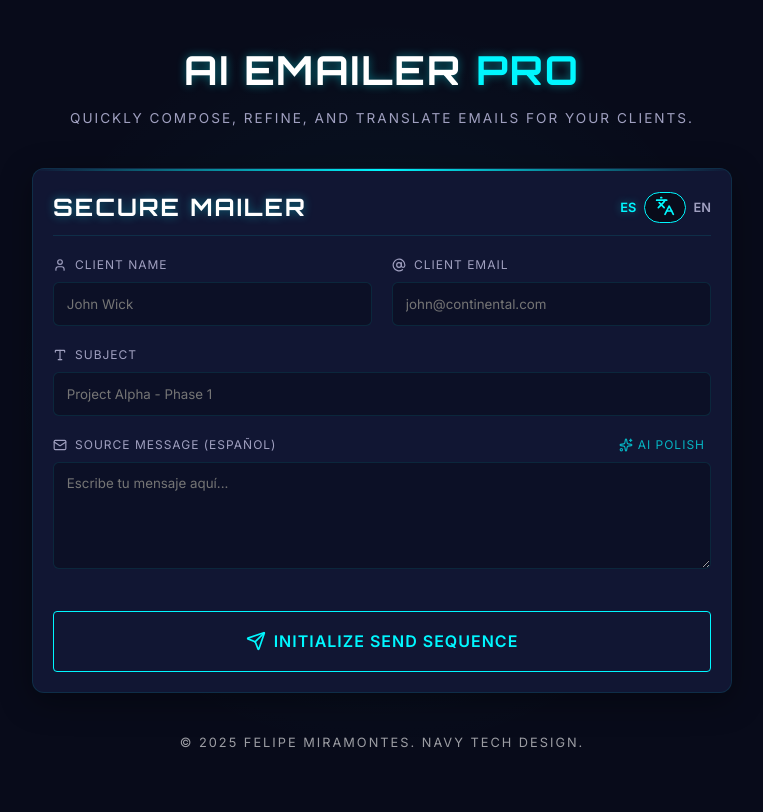
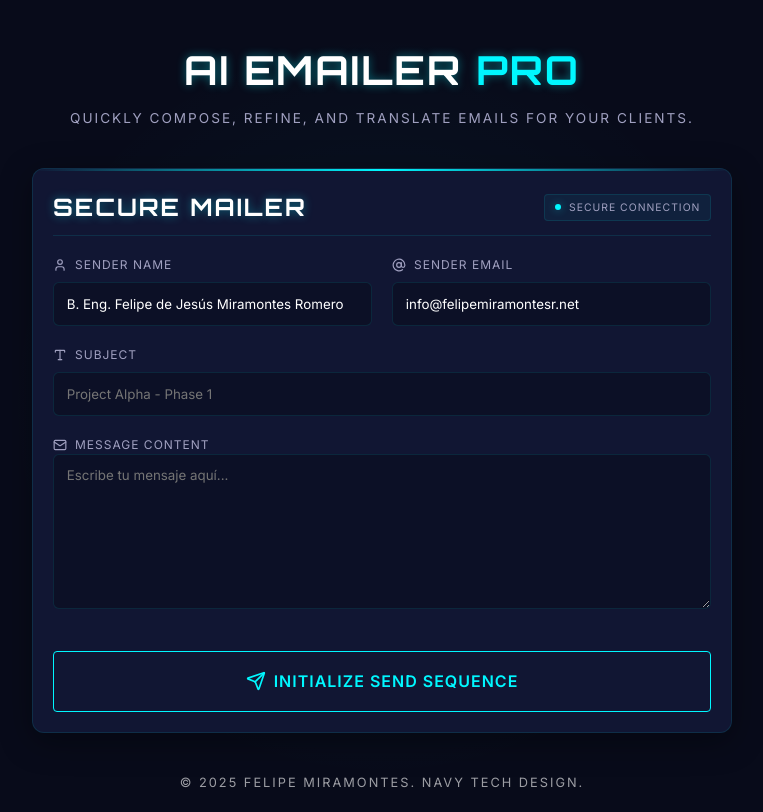
Before and after one commit to felipemiramontesr/mailer, a Vue app: page / in a window 1280 px wide. Shown: the whole page, without its empty margins (258-1021 px from the left). Built offline with nearby package versions, Linux system fonts and the light colour scheme.

Commit message:
feat: simplify mailer UI, remove AI popups and pre-fill sender fields

```diff
--- a/src/components/EmailForm.vue
+++ b/src/components/EmailForm.vue
@@ -1,55 +1,20 @@
 <script setup lang="ts">
-import { ref, computed } from 'vue';
-import { Mail, Sparkles, Languages, Send, User, AtSign, Type, Loader2 } from 'lucide-vue-next';
-import { polishMessage, translateMessage, sendEmailViaProxy } from '../services/aiService';
+import { ref } from 'vue';
+import { Mail, Send, User, AtSign, Type, Loader2 } from 'lucide-vue-next';
+import { sendEmailViaProxy } from '../services/aiService';
 
 const form = ref({
-  clientName: '',
-  clientEmail: '',
+  clientName: 'B. Eng. Felipe de Jesús Miramontes Romero',
+  clientEmail: 'info@felipemiramontesr.net',
   subject: '',
   message: '',
 });
 
-const isEnglish = ref(false); // false = ES -> EN, true = EN -> ES
-const translatedMessage = ref('');
-const isPolishing = ref(false);
-const isTranslating = ref(false);
 const isSending = ref(false);
 
-const translationDirection = computed(() =>
-  isEnglish.value ? 'English ➔ Español' : 'Español ➔ English'
-);
-
-const handleTranslate = async () => {
-  if (!form.value.message) return;
-  isTranslating.value = true;
-  try {
-    translatedMessage.value = await translateMessage(form.value.message, !isEnglish.value);
-  } catch (error) {
-    alert('Translation failed. Check API key.');
-  } finally {
-    isTranslating.value = false;
-  }
-};
-
-const handlePolish = async () => {
-  if (!form.value.message) return;
-  isPolishing.value = true;
-  try {
-    const refined = await polishMessage(form.value.message, isEnglish.value);
-    form.value.message = refined;
-    // Auto-translate after polish
-    handleTranslate();
-  } catch (error) {
-    alert('AI Polish failed. Check API key.');
-  } finally {
-    isPolishing.value = false;
-  }
-};
-
 const sendEmail = async () => {
-  if (!translatedMessage.value) {
-    await handleTranslate();
+  if (!form.value.message || !form.value.subject) {
+    return;
   }
 
   isSending.value = true;
@@ -66,12 +31,7 @@ const sendEmail = async () => {
           <p><strong>Subject:</strong> ${form.value.subject}</p>
           <hr style="border: 0; border-top: 1px solid rgba(0,247,255,0.1); margin: 20px 0;">
           <div style="background: rgba(17, 22, 51, 0.8); padding: 15px; border-radius: 6px;">
-            <p style="font-style: italic; color: #a0a0c0;">[Source Language: ${isEnglish.value ? 'English' : 'Español'}]</p>
             <p>${form.value.message}</p>
-          </div>
-          <div style="margin-top: 20px; border-left: 3px solid #00f7ff; padding-left: 15px;">
-            <p style="font-weight: bold; color: #00f7ff;">[Translated Translation]</p>
-            <p>${translatedMessage.value}</p>
           </div>
           <footer style="margin-top: 30px; font-size: 0.8rem; color: #a0a0c0; border-top: 1px solid rgba(0,247,255,0.1); padding-top: 15px;">
             Navy Tech Design - Secure Transmission Initialized
@@ -81,12 +41,14 @@ const sendEmail = async () => {
     };
 
     const response = await sendEmailViaProxy(templateParams);
-    alert(response.message || 'Message sent successfully via Security Bridge!');
-    form.value = { clientName: '', clientEmail: '', subject: '', message: '' };
-    translatedMessage.value = '';
+    alert(response.message || 'Message sent successfully!');
+    // Keep name and email, just clear subject and message
+    form.value.subject = '';
+    form.value.message = '';
   } catch (error) {
     console.error('Email send failed:', error);
-    alert('Failed to send email via proxy. Check config.php and server logs.');
+    // No more intrusive alerts, just log it.
+    // If the user wants an error feedback, we can add it to the UI later.
   } finally {
     isSending.value = false;
   }
@@ -97,24 +59,20 @@ const sendEmail = async () => {
   <div class="tech-card email-form-container">
     <div class="form-header">
       <h2 class="glow-text">Secure Mailer</h2>
-      <div class="lang-switcher">
-        <span :class="{ active: !isEnglish }">ES</span>
-        <button class="switch-btn" @click="isEnglish = !isEnglish">
-          <Languages :size="20" :class="{ 'flip-icon': isEnglish }" />
-        </button>
-        <span :class="{ active: isEnglish }">EN</span>
+      <div class="status-indicator">
+        <span class="dot"></span> SECURE CONNECTION
       </div>
     </div>
 
     <form @submit.prevent="sendEmail" class="main-form">
       <div class="input-row">
         <div class="input-group">
-          <label><User :size="14" /> Client Name</label>
-          <input v-model="form.clientName" type="text" placeholder="John Wick" required />
+          <label><User :size="14" /> Sender Name</label>
+          <input v-model="form.clientName" type="text" placeholder="Your Name" required />
         </div>
         <div class="input-group">
-          <label><AtSign :size="14" /> Client Email</label>
-          <input v-model="form.clientEmail" type="email" placeholder="john@continental.com" required />
+          <label><AtSign :size="14" /> Sender Email</label>
+          <input v-model="form.clientEmail" type="email" placeholder="your@email.com" required />
         </div>
       </div>
 
@@ -124,33 +82,13 @@ const sendEmail = async () => {
       </div>
 
       <div class="message-section">
-        <div class="section-header">
-          <label><Mail :size="14" /> Source Message ({{ isEnglish ? 'English' : 'Español' }})</label>
-          <button type="button" class="action-link" @click="handlePolish" :disabled="isPolishing">
-            <Loader2 v-if="isPolishing" :size="14" class="spin" />
-            <Sparkles v-else :size="14" />
-            {{ isPolishing ? 'Refining...' : 'AI Polish' }}
-          </button>
-        </div>
+        <label><Mail :size="14" /> Message Content</label>
         <textarea
           v-model="form.message"
-          rows="5"
+          rows="8"
           placeholder="Escribe tu mensaje aquí..."
-          @blur="handleTranslate"
+          required
         ></textarea>
-      </div>
-
-      <div class="translation-section" v-if="form.message">
-        <div class="section-header">
-          <label><Languages :size="14" /> {{ translationDirection }} Result</label>
-          <button type="button" class="action-link" @click="handleTranslate" :disabled="isTranslating">
-            <Loader2 v-if="isTranslating" :size="14" class="spin" />
-            {{ isTranslating ? 'Translating...' : 'Force Refresh' }}
-          </button>
-        </div>
-        <div class="preview-box">
-          {{ translatedMessage || (isTranslating ? 'Generating...' : 'Awaiting input...') }}
-        </div>
       </div>
 
       <button type="submit" class="cyan-btn send-btn" :disabled="isSending">
@@ -184,36 +122,32 @@ const sendEmail = async () => {
   border-bottom: 1px solid var(--border-color);
 }
 
-.lang-switcher {
+.status-indicator {
   display: flex;
   align-items: center;
   gap: 0.5rem;
-  font-weight: bold;
-  font-size: 0.8rem;
+  font-size: 0.65rem;
   color: var(--text-secondary);
+  letter-spacing: 1px;
+  background: rgba(0, 247, 255, 0.05);
+  padding: 0.3rem 0.6rem;
+  border-radius: 4px;
+  border: 1px solid rgba(0, 247, 255, 0.1);
 }
 
-.lang-switcher .active {
-  color: var(--accent);
-  text-shadow: 0 0 8px var(--accent-glow);
+.dot {
+  width: 6px;
+  height: 6px;
+  background-color: var(--accent);
+  border-radius: 50%;
+  box-shadow: 0 0 8px var(--accent-glow);
+  animation: pulse 2s infinite;
 }
 
-.switch-btn {
-  background: var(--bg-main);
-  border: 1px solid var(--accent);
-  color: var(--accent);
-  border-radius: 20px;
-  padding: 0.2rem 0.6rem;
-  cursor: pointer;
-  transition: all 0.3s ease;
-}
-
-.switch-btn:hover {
-  box-shadow: 0 0 10px var(--accent-glow);
-}
-
-.flip-icon {
-  transform: rotate(180deg);
+@keyframes pulse {
+  0% { opacity: 0.4; }
+  50% { opacity: 1; }
+  100% { opacity: 0.4; }
 }
 
 .main-form {
@@ -256,50 +190,6 @@ input:focus, textarea:focus {
   background: rgba(17, 22, 51, 0.8);
 }
 
-.section-header {
-  display: flex;
-  justify-content: space-between;
-  align-items: center;
-  margin-bottom: 0.5rem;
-}
-
-.action-link {
-  background: none;
-  border: none;
-  color: var(--accent);
-  font-size: 0.75rem;
-  cursor: pointer;
-  display: flex;
-  align-items: center;
-  gap: 0.3rem;
-  opacity: 0.7;
-  transition: all 0.3s;
-  text-transform: uppercase;
-  letter-spacing: 1px;
-}
-
-.action-link:hover:not(:disabled) {
-  opacity: 1;
-  text-shadow: 0 0 8px var(--accent-glow);
-}
-
-.action-link:disabled {
-  opacity: 0.4;
-  cursor: not-allowed;
-}
-
-.preview-box {
-  background: rgba(0, 247, 255, 0.02);
-  border: 1px dashed var(--border-color);
-  border-radius: 6px;
-  padding: 1rem;
-  font-style: italic;
-  font-size: 0.9rem;
-  color: var(--text-secondary);
-  min-height: 80px;
-  white-space: pre-wrap;
-}
-
 .send-btn {
   width: 100%;
   margin-top: 1rem;
```
